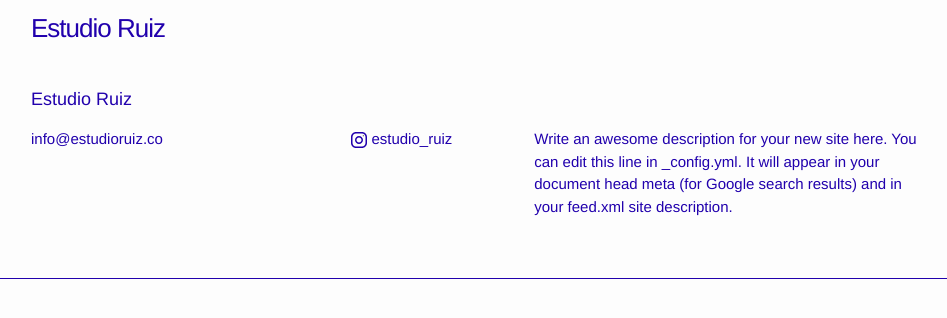
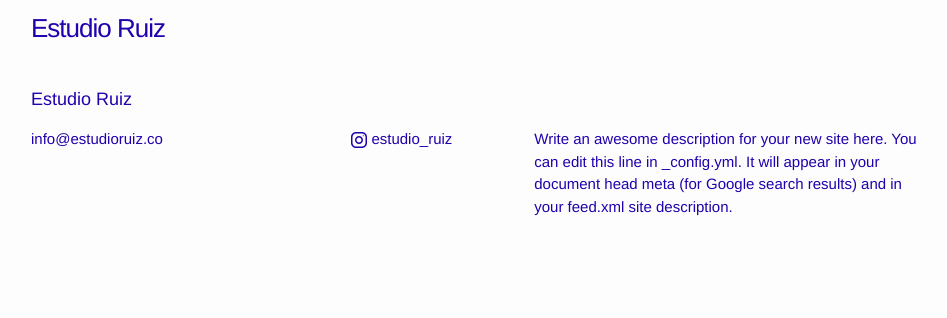
Before and after one commit to jordicasanueva/ruiz.github.io, a Jekyll site: the page built from index.html, in a window 1280 px wide. Shown: the top 318 px of the page, without its empty margins (159-1106 px from the left). Built offline with Jekyll 4.4.1, drawn with Linux system fonts in a browser that asks for light colours.

Commit message:
sacar borde footer

```diff
--- a/_sass/_layout.scss
+++ b/_sass/_layout.scss
@@ -98,7 +98,6 @@
  * Site footer
  */
 .site-footer {
-    border-top: 1px solid $grey-color;
     padding: $spacing-unit 0;
 }
 
```
